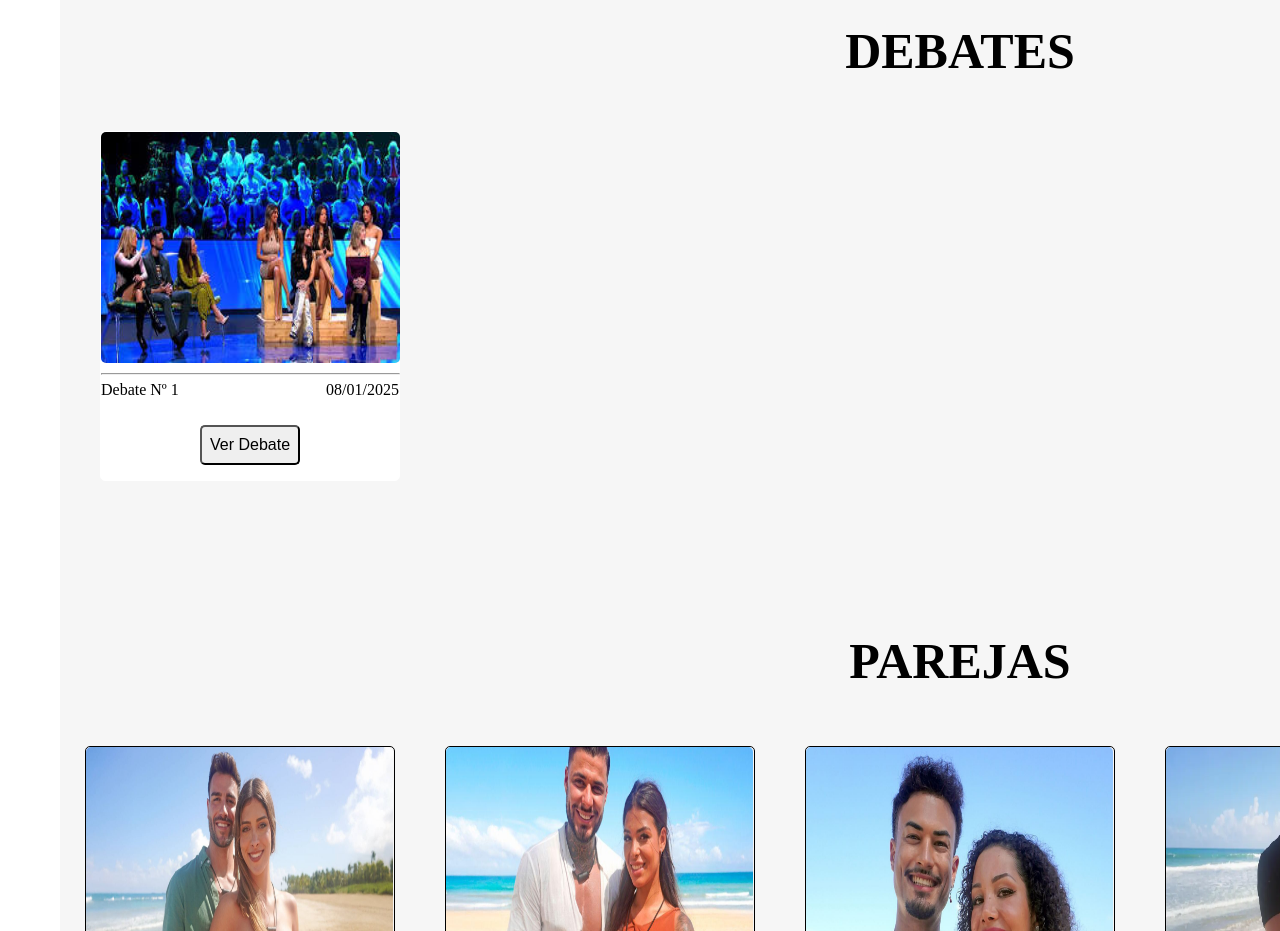
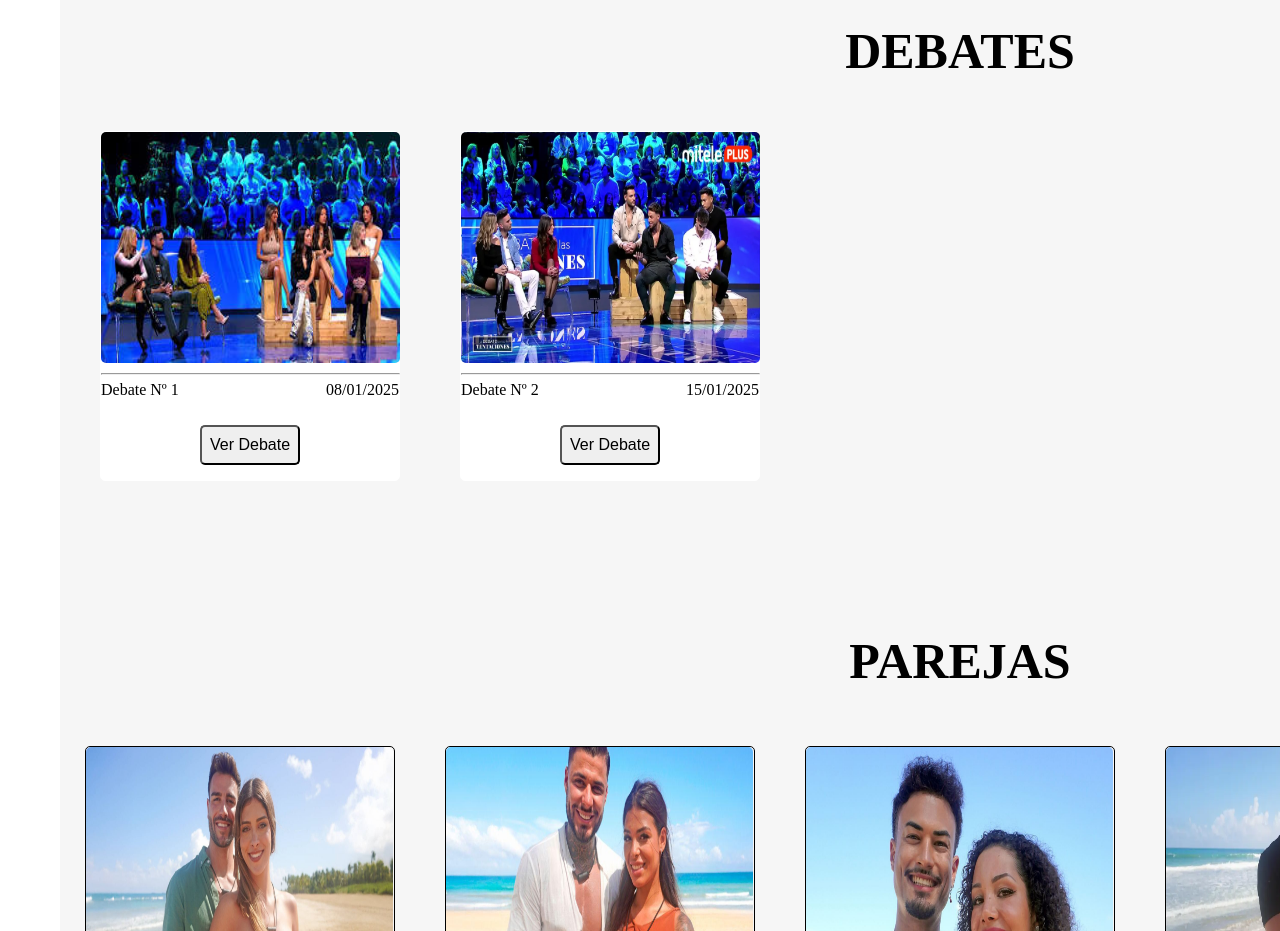
Before and after one commit to JoelVegasRomero/Proyecto_Practica_Isla_de_las_Tentaciones, a plain HTML site: page index.html in a window 1280 px wide. Shown: the part 1140-2071 px from the top of the page. Drawn offline with Linux system fonts and the light colour scheme.

Commit message:
Debate_2

```diff
--- a/index.html
+++ b/index.html
@@ -69,6 +69,16 @@
                     </div>
                     <button> <a href="https://www.mitele.es/programas-tv/la-isla-de-las-tentaciones/temporada-8/debates/programa-2-40_014433735/player/" target="_blank"> Ver Debate </a></button>
                 </div>
+
+                <div class="Episodio">
+                    <a href="https://www.mitele.es/programas-tv/la-isla-de-las-tentaciones/temporada-8/debates/programa-6-40_014437731/player/" target="_blank"> <img src="img/Debates/Debate_2.webp" alt=""> </a>
+                    <hr>
+                    <div>
+                        <p>Debate Nº 2</p>
+                        <p>15/01/2025</p>
+                    </div>
+                    <button> <a href="https://www.mitele.es/programas-tv/la-isla-de-las-tentaciones/temporada-8/debates/programa-6-40_014437731/player/" target="_blank"> Ver Debate </a></button>
+                </div>
             </div>
 
             <h1 id="Seccion_Parejas"> PAREJAS </h1>
```
Also changed, not shown: img/Debates/Debate_2.webp (added).
